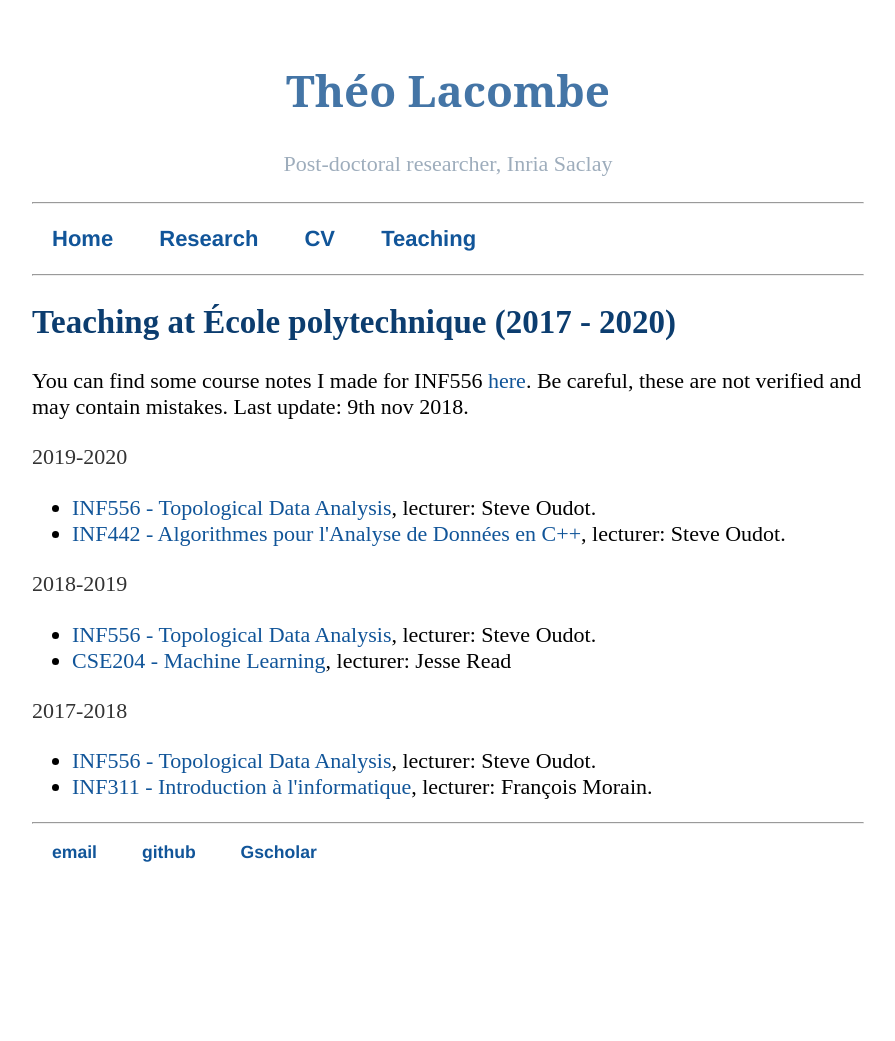
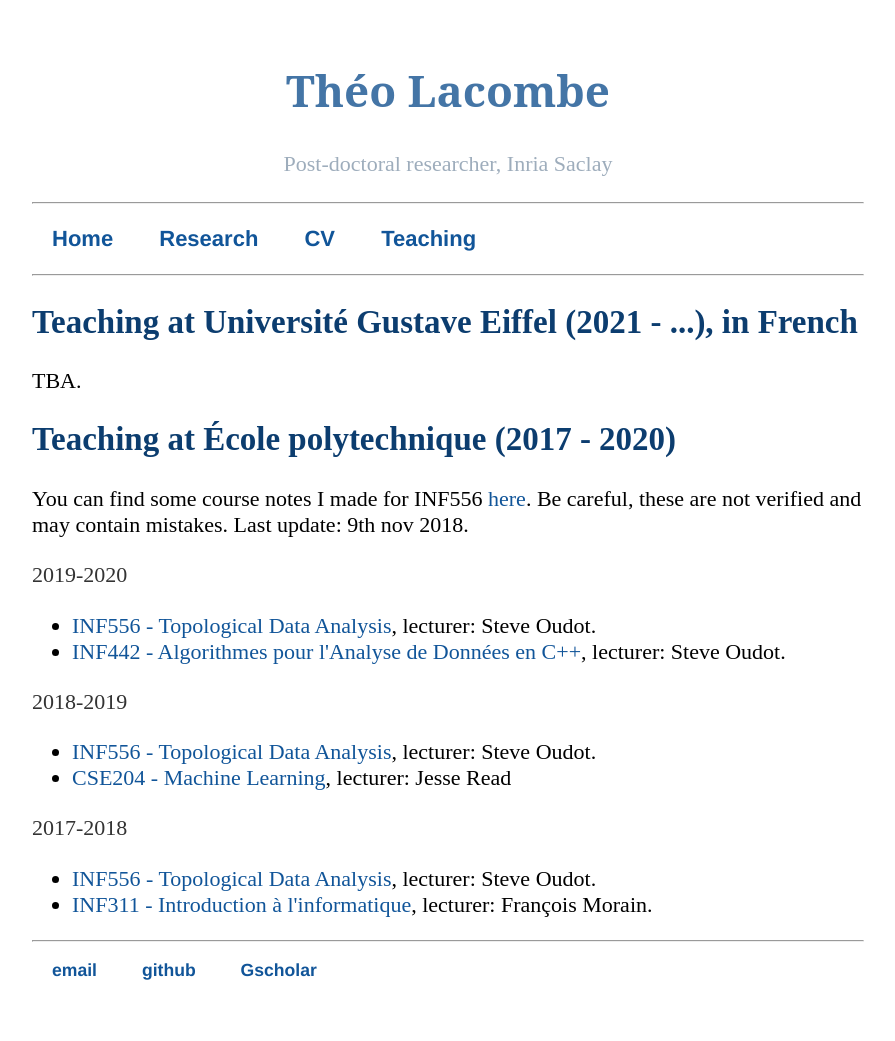
Before and after one commit to tlacombe/tlacombe.github.io, a Jekyll site: the page built from teaching/index.html, in a window 1280 px wide. Shown: the whole page, without its empty margins (192-1087 px from the left). Built offline with Jekyll 4.4.1, drawn with Linux system fonts in a browser that asks for light colours; before the commit the page ends 923 px from its top, so only the background shows below that.

Commit message:
update teaching for UGE

```diff
--- a/teaching/index.html
+++ b/teaching/index.html
@@ -2,6 +2,10 @@
 layout: default
 title: Teaching
 ---
+<h2>Teaching at Université Gustave Eiffel (2021 - ...), in French</h2>
+
+TBA.
+
 <h2>Teaching at École polytechnique (2017 - 2020)</h2>
 You can find some course notes I made for INF556 <a href="./notesCoursINF556/">here</a>. Be careful, these are not verified and may contain mistakes. Last update: 9th nov 2018.
 
```
